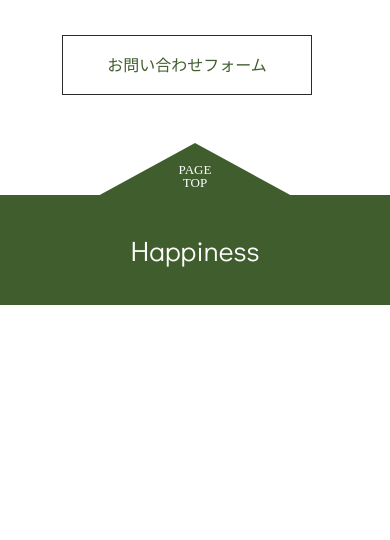
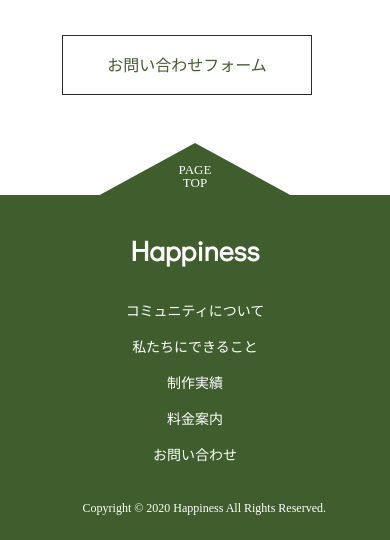
Before and after one commit to nattsunpa/happiness, a PHP site: page / in a window 390 px wide. Shown: the part 3451-3991 px from the top of the page. Before the commit the page ends 3756 px from the top, so only its background shows below. Run offline with PHP 8.4, Linux system fonts and the light colour scheme; some libraries are stand-ins or nearby versions.

Commit message:
SPのfooterを調整

```diff
--- a/style.css
+++ b/style.css
@@ -749,11 +749,13 @@ main {
   font-family: 'Didact Gothic', sans-serif;
   font-size: 28px;
   padding: 19px 0 46px 64px;
+  font-weight: bold;
 }
 
 @media screen and (max-width: 400px) {
   .footer-left__title {
-    padding: 41px 130px;
+    padding: 0;
+    padding-top: 41px;
   }
 }
 
@@ -761,23 +763,36 @@ main {
   padding: 26px 30px 13px 0;
 }
 
+@media screen and (max-width: 400px) {
+  .footer-right__menu {
+    padding: 0;
+    padding-bottom: 40px;
+  }
+}
+
 .footer-right__menu-item {
   padding-right: 34px;
   color: #fff;
   text-decoration: none;
   font-size: 14px;
+  font-family: Segoe UI;
+}
+
+@media screen and (max-width: 400px) {
+  .footer-right__menu-item {
+    display: block;
+    padding-right: 0;
+    padding-top: 22px;
+  }
+  .footer-right__menu-item:first-of-type {
+    padding-top: 40px;
+  }
 }
 
 .footer-right__foot-txt {
   padding: 0 64px 26px 0;
   text-align: right;
   font-size: 12px;
-}
-
-@media screen and (max-width: 400px) {
-  .footer-right {
-    display: none;
-  }
 }
 
 .footer__outer {
--- a/style.scss
+++ b/style.scss
@@ -619,19 +619,35 @@ main {
     font-family: 'Didact Gothic', sans-serif;
     font-size: 28px;
     padding: 19px 0 46px 64px;
+    font-weight: bold;
     @include mq() {
-      padding: 41px 130px;
+      padding: 0;
+      padding-top: 41px;
       }
     }
 
   &-right {
     &__menu {
     padding: 26px 30px 13px 0;
+    @include mq() {
+      padding: 0;
+      padding-bottom: 40px;
+      }
     &-item {
       padding-right: 34px;
       color: $sb-color;
       text-decoration: none;
       font-size: 14px;
+      font-family: Segoe UI;
+      @include mq() {
+        display: block;
+        padding-right: 0;
+        padding-top: 22px;
+        &:first-of-type {
+          padding-top: 40px;
+        }
+
+        }
     }
   }
   &__foot-txt {
@@ -640,7 +656,7 @@ main {
     font-size: 12px;
   }
   @include mq() {
-    display: none;
+
   }
 }
 &__outer {
```
Also changed, not shown: 1 other file.
